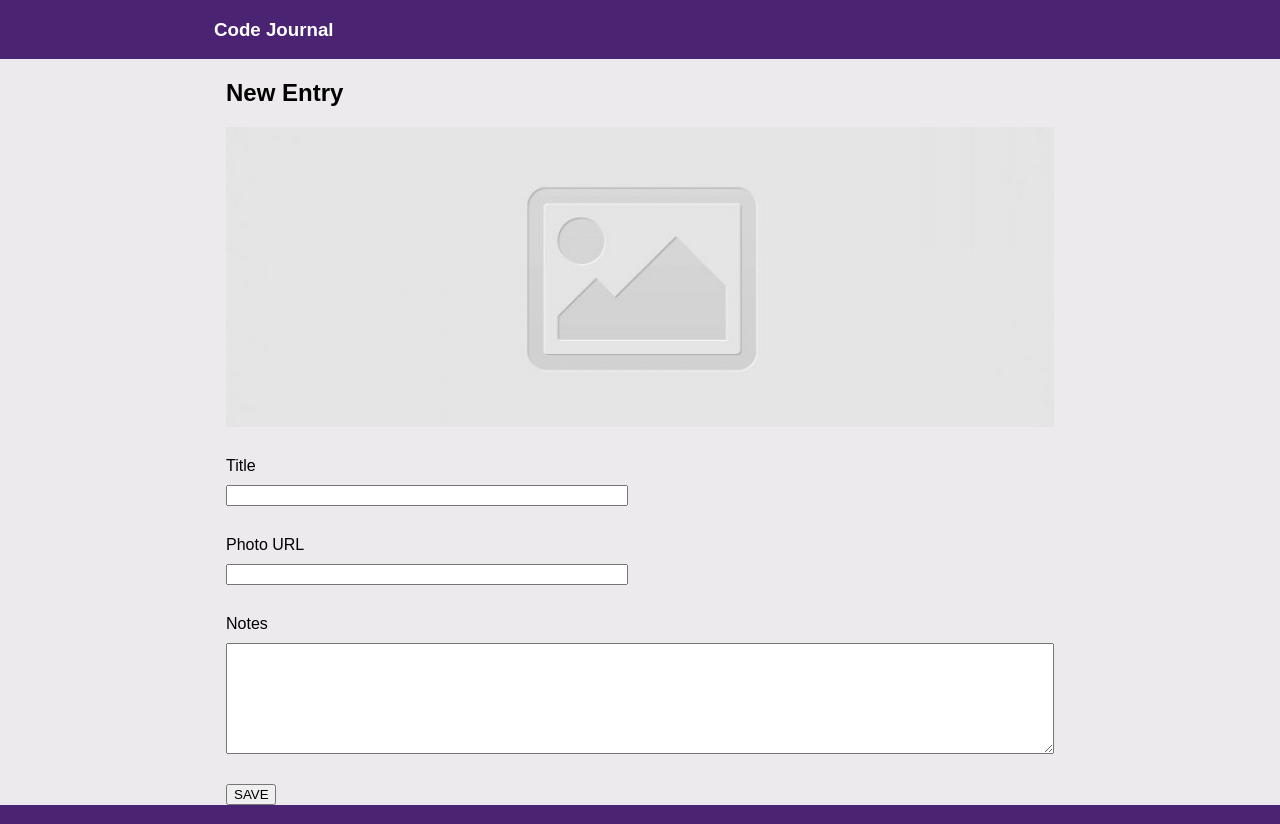
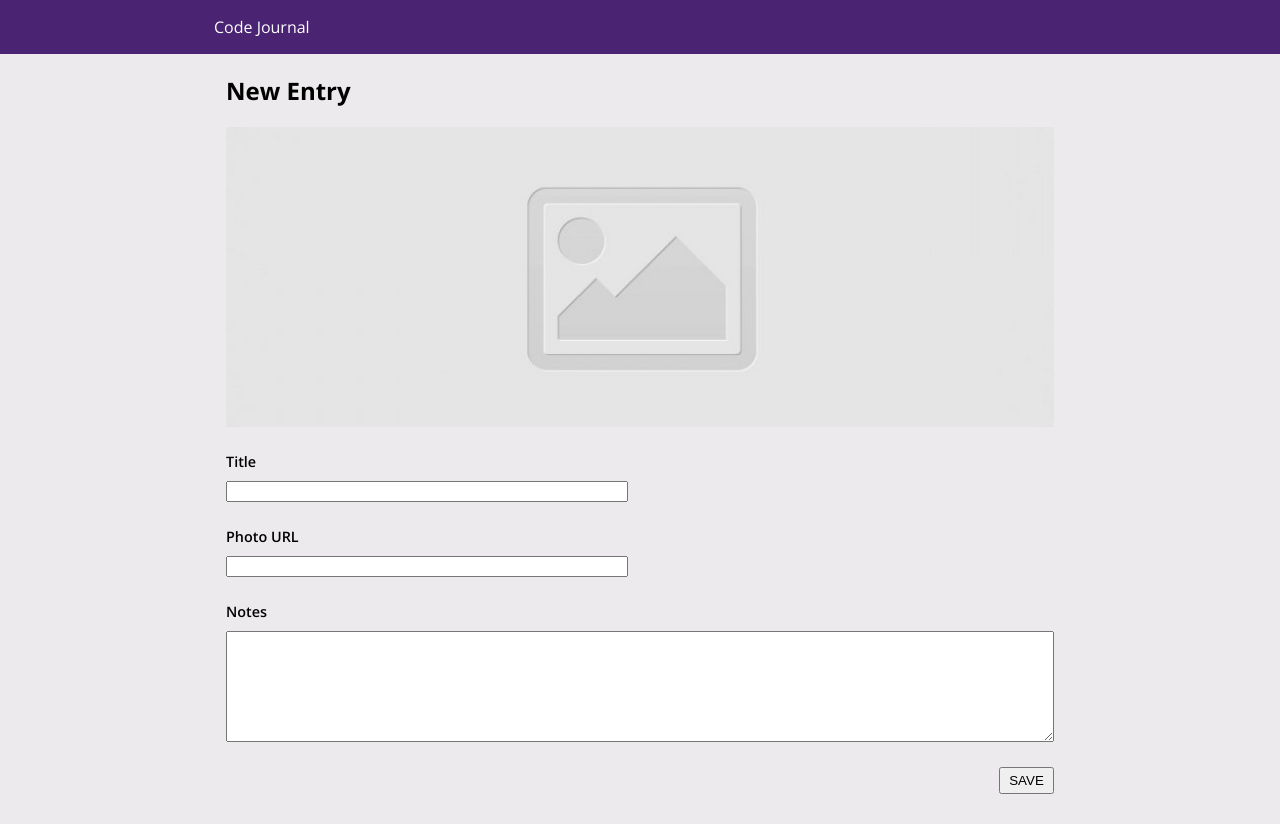
Before and after one commit to Samuel-Cho/code-journal, a website: page index.html in a window 1280 px wide. Drawn offline with nearby package versions, Linux system fonts and the light colour scheme.

Commit message:
Added Open Sans font. Adjusted button padding and width. Styled labels and headings.

```diff
--- a/css/layout.css
+++ b/css/layout.css
@@ -26,16 +26,21 @@
 }
 
 label {
-  margin-top: 30px;
+  margin-top: 25px;
   margin-bottom: 10px;
 }
 
-.button-container {
-  margin-top: 30px;
+.column-full.button-container {
+  margin-top: 25px;
+  display: flex;
+  align-items: flex-end;
 }
 
 .save-button {
-  width: 50px;
+  width: 55px;
+  padding-top: 4px;
+  padding-bottom: 4px;
+  margin-bottom: 30px;
 }
 
 @media screen and (min-width: 768px) {
--- a/css/styles.css
+++ b/css/styles.css
@@ -1,12 +1,22 @@
 body {
   background-color: #4a2373;
-  font-family: sans-serif;
+  font-family: 'Open Sans', sans-serif;
 }
 
 header {
   color: white;
 }
 
+.journal-header {
+  font-weight: 400;
+  font-size: 1rem;
+}
+
 main {
   background-color: #eceaec;
 }
+
+label {
+  font-weight: 600;
+  font-size: 0.9rem;
+}
--- a/index.html
+++ b/index.html
@@ -10,6 +10,7 @@
     crossorigin="anonymous"
     href="https://cdnjs.cloudflare.com/ajax/libs/font-awesome/5.14.0/css/all.min.css"
     integrity="sha512-1PKOgIY59xJ8Co8+NE6FZ+LOAZKjy+KY8iq0G4B3CyeY6wYHN3yt9PW0XpSriVlkMXe40PTKnXrLnZ9+fkDaog==">
+  <link href="https://fonts.googleapis.com/css2?family=Open+Sans:wght@300;400;600;700&display=swap" rel="stylesheet">
   <link rel="stylesheet" href="css/reset.css">
   <link rel="stylesheet" href="css/layout.css">
   <link rel="stylesheet" href="css/styles.css">
@@ -18,7 +19,7 @@
   <header>
     <div class="container">
       <div class="code-journal-header">
-        <h3>Code Journal</h3>
+        <h3 class="journal-header">Code Journal</h3>
       </div>
     </div>
   </header>
```
